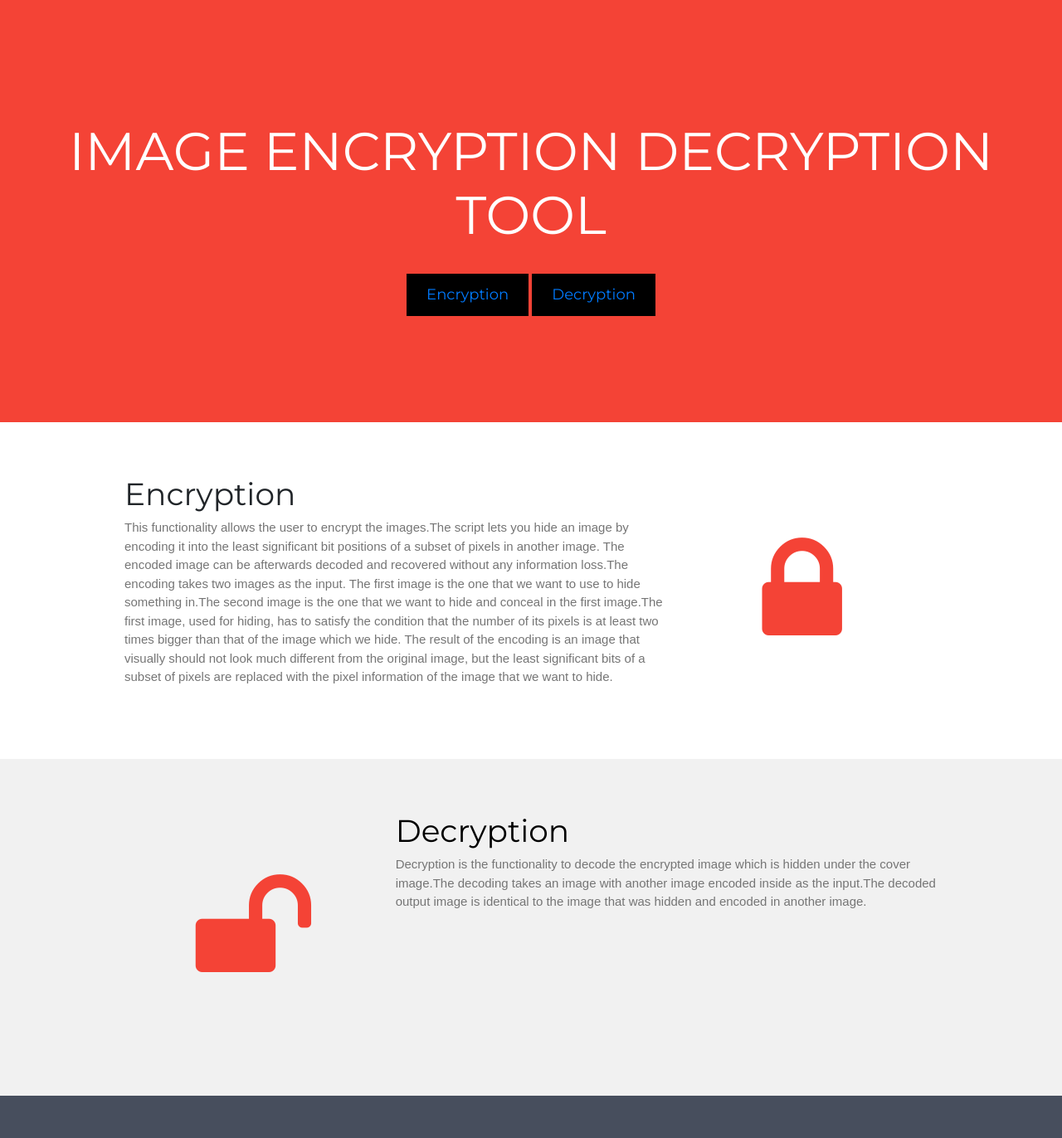
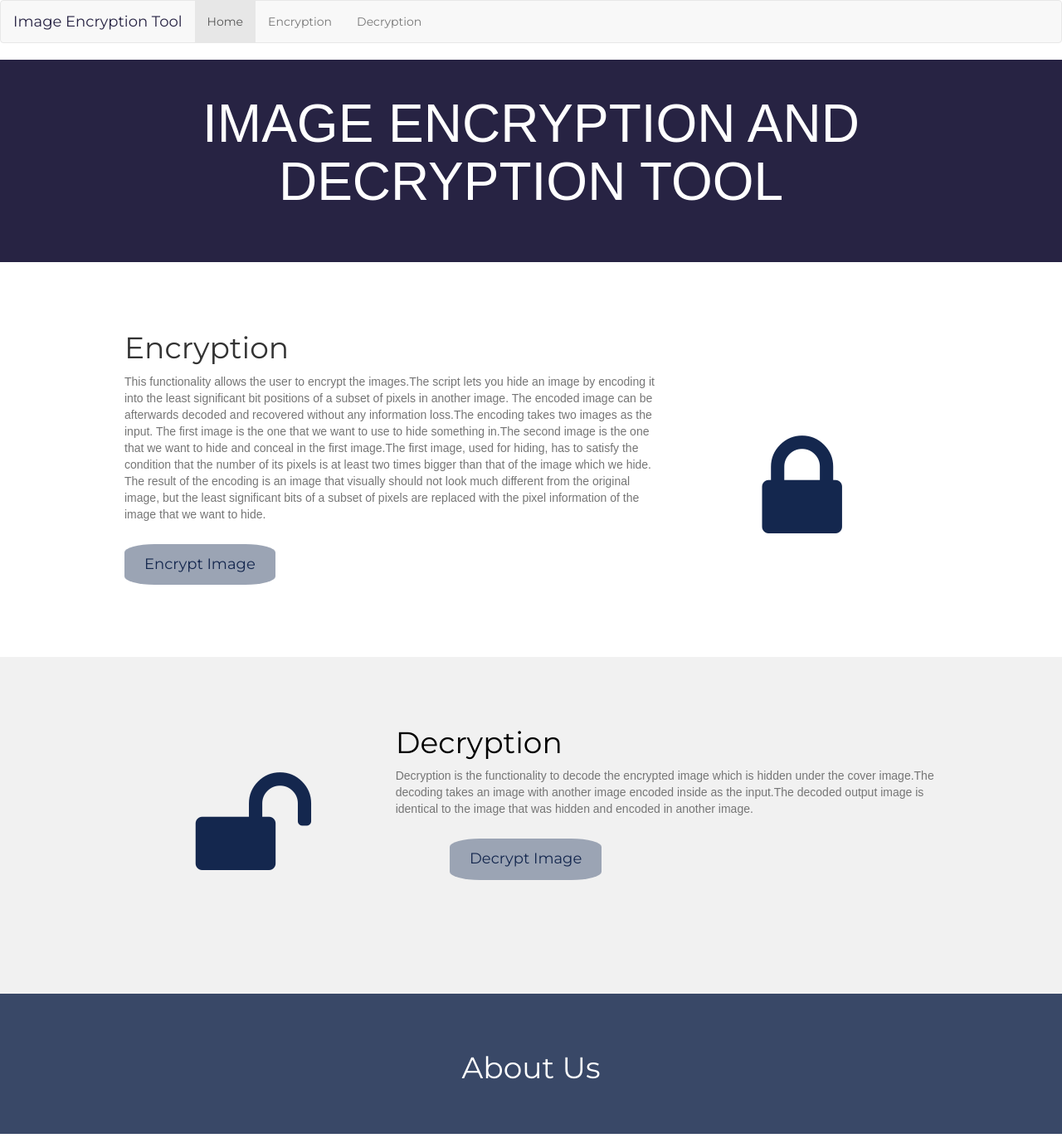
Before and after one commit to JigyassaLamba/Image_Encryption_Tool, a Django app: page / in a window 1280 px wide. Shown: the top 1372 px of the page at 83% size. Run offline with Django 3.2, Linux system fonts and the light colour scheme; some libraries are stand-ins or nearby versions.

Commit message:
Added Encryption UI

```diff
--- a/home/templates/home.html
+++ b/home/templates/home.html
@@ -8,13 +8,18 @@
   <link rel="stylesheet" href="https://fonts.googleapis.com/css?family=Lato">
   <link rel="stylesheet" href="https://fonts.googleapis.com/css?family=Montserrat">
   <link rel="stylesheet" href="https://cdnjs.cloudflare.com/ajax/libs/font-awesome/4.7.0/css/font-awesome.min.css">
-  <link rel="stylesheet" href="https://maxcdn.bootstrapcdn.com/bootstrap/4.5.2/css/bootstrap.min.css">
-  <script src="https://ajax.googleapis.com/ajax/libs/jquery/3.5.1/jquery.min.js"></script>
-  <script src="https://cdnjs.cloudflare.com/ajax/libs/popper.js/1.16.0/umd/popper.min.js"></script>
-  <script src="https://maxcdn.bootstrapcdn.com/bootstrap/4.5.2/js/bootstrap.min.js"></script>
+  <link rel="stylesheet"
+  href="https://maxcdn.bootstrapcdn.com/bootstrap/3.4.0/css/bootstrap.min.css">
+    <script src=
+  "https://ajax.googleapis.com/ajax/libs/jquery/3.4.1/jquery.min.js">
+  </script>
+    <script src=
+  "https://maxcdn.bootstrapcdn.com/bootstrap/3.4.0/js/bootstrap.min.js">
+  </script>
+
   <style>
-  body,h1,h2,h3,h4,h5,h6 {font-family: "Lato", sans-serif}
-  .w3-bar,h1,button {font-family: "Montserrat", sans-serif}
+  body,h1,h2,h3,h4,h5,h6 {font-family: "Belleza", sans-serif}
+  .w3-bar,h1,button,a {font-family: "Montserrat", sans-serif}
   .fa-anchor,.fa-coffee {font-size:200px}
     .carousel-inner img {
     width: 100%;
@@ -50,7 +55,7 @@ html {
 .about-section {
   padding: 50px;
   text-align: center;
-  background-color: #474e5d;
+  background-color: #394867;
   color: white;
 }
 
@@ -65,7 +70,7 @@ html {
 }
 
 .title {
-  color: grey;
+  color: #66FCF1;
 }
 
 
@@ -78,29 +83,40 @@ html {
 </style>
     <title>Home</title>
 </head>
-<body>
+<body style="background-color: 394867;">
+  <nav class="navbar navbar-default">
+    <div class="container-fluid">
+      <div class="navbar-header">
+        <a class="navbar-brand" style="color: #272343;" >Image Encryption Tool</a>
+      </div>
+      <ul class="nav navbar-nav">
+        <li class="active"><a href="/">Home</a></li>
+        <li ><a href="/encryption/">Encryption</a></li>
+        <li><a href='/decryption/'>Decryption</a></li>
+      </ul>
+    </div>
+  </nav>
+    <!-- Header -->
+<header class="w3-container w3-center" style="padding:2% 10%; background-image: linear-gradient(#272343, #272343);">
+  <h3 class="w3-margin w3-jumbo" style="color: white;">IMAGE ENCRYPTION AND DECRYPTION TOOL</h3>
+    <br></header>
 
-    <!-- Header -->
-<header class="w3-container w3-red w3-center" style="padding:128px 16px">
-  <h1 class="w3-margin w3-jumbo">IMAGE ENCRYPTION DECRYPTION TOOL</h1>
-  <button class="w3-button w3-black w3-padding-large w3-large w3-margin-top"><a href="/encryption">Encryption</a></button>
-  <button class="w3-button w3-black w3-padding-large w3-large w3-margin-top"><a href="/decryption">Decryption</a></button>
-</header>
-
-    <div class="w3-row-padding w3-padding-64 w3-container">
+    <div class="w3-row-padding w3-padding-64 w3-container"  >
   <div class="w3-content">
-    <div class="w3-twothird">
-      <h1>Encryption</h1>
+    <h1>Encryption</h1>
+    <div class="w3-twothird" style="color: white;">
       <p class="w3-text-grey">This functionality allows the user to encrypt the images.The script lets you hide an image by encoding it into the least significant bit positions of a subset of pixels in another image. The encoded image can be afterwards decoded and recovered without any information loss.The encoding takes two images as the input. The first image is the one that we want to use to hide something in.The second image is the one that we want to hide and conceal in the first image.The first image, used for hiding, has to satisfy the condition that the number of its pixels is at least two times bigger than that of the image which we hide.
 
 The result of the encoding is an image that visually should not look much different from the original image, but the least significant bits of a subset of pixels are replaced with the pixel information of the image that we want to hide.
 
 
 </p>
+<button class="w3-button w3-black w3-padding-large w3-large w3-margin-top" style="background-image:linear-gradient(#9ba4b4, #9ba4b4) ;border-radius: 20%;margin-right: 50%;"><a href="/encryption" style="color: #14274e;">Encrypt Image</a></button>
+
     </div>
 
     <div class="w3-third w3-center">
-      <i class="fa fa-lock w3-padding-64 w3-text-red" style = "font-size:150px"></i>
+      <i class="fa fa-lock w3-padding-64" style = "font-size:150px; color:   #14274e;"></i>
     </div>
   </div>
 </div>
@@ -109,13 +125,15 @@ The result of the encoding is an image that visually should not look much differ
 <div class="w3-row-padding w3-light-grey w3-padding-64 w3-container">
   <div class="w3-content">
     <div class="w3-third w3-center">
-      <i class="fa fa-unlock w3-padding-64 w3-text-red w3-margin-right" style = "font-size:150px" ></i>
+      <i class="fa fa-unlock w3-padding-64 w3-margin-right" style = "font-size:150px; color:   #14274e;" ></i>
     </div>
 
     <div class="w3-twothird">
       <h1>Decryption</h1>
 
       <p class="w3-text-grey">Decryption is the functionality to decode the encrypted image which is hidden under the cover image.The decoding takes an image with another image encoded inside as the input.The decoded output image is identical to the image that was hidden and encoded in another image.</p>
+      <button class="w3-button w3-black w3-padding-large w3-large w3-margin-top" style="background-image:linear-gradient(#9ba4b4, #9ba4b4) ;border-radius: 20%;margin-left: 10%;"><a href="/decryption"  style="color: #14274e;">Decrypt Image</a></button>
+
     </div>
   </div>
 </div>
@@ -125,52 +143,33 @@ The result of the encoding is an image that visually should not look much differ
 </div>
 <div class="row">
   <div class="column">
-    <div class="card">
-      <img src="media/aboutus/anina.jpg" alt="Jane" style="width:100%">
-      <div class="container">
-        <h2>Anina Pillai</h2>
-        <p class="title">1811034 | TY Comps A</p>
-        <p>anina.pillai@somaiya.edu</p>
-
-      </div>
+    <div style="height: 50%; width: 50%;margin-left: 50%; margin-top: 10%;">
+      <figure style="display: inline-block;text-align: center;">
+      <img src="media/aboutus/anina.jpg" alt="Jane" style="width:100px;height: 100px; border-radius: 50%;object-fit: cover;">
+      <figcaption style="margin: 5%;">Anina Pillai<br> anina.pillai@somaiya.edu</figcaption>
+    </figure>
     </div>
   </div>
 
   <div class="column">
-    <div class="card">
-      <img src="media/aboutus/final.jpg" alt="Mike" style="width:100%">
-      <div class="container">
-        <h2>Jigyassa Lamba</h2>
-        <p class="title">1811020 | TY Comps A</p>
-        <p>jigyassa.l@soamiya.edu</p>
-      </div>
+    <div style="height:50%; width: 50%; margin-top: 10%; margin-left: 20%; margin-right: 20%;">
+      <figure style="display: inline-block;text-align: center;">
+      <img src="media/aboutus/final.jpg" alt="Mike" style="width:100px;height: 100px; border-radius: 50%;object-fit: cover;">
+      <figcaption style="margin: 5%;">Jigyassa Lamba jigyassa.l@somaiya.edu</figcaption>
+    </figure>
     </div>
   </div>
 
   <div class="column">
-    <div class="card">
-      <img src="media/aboutus/aaditya.jpg" alt="John" style="width:100%">
-      <div class="container">
-        <h2>Aaditya Mahadevan</h2>
-        <p class="title">1811022 | TY Comps A</p>
-        <p>a.mahadevan@somaiya.edu</p>
-      </div>
+    <div style="height: 50%; width: 50%;margin-right: 50%; margin-top: 10%;">
+    <figure style="display: inline-block;text-align: center;">
+      <img src="media/aboutus/aaditya.jpg" alt="John" style="width:100px;height: 100px; border-radius: 50%;object-fit: scale-down;">
+      <figcaption style="margin: 5%;">Aaditya Mahadevan a.mahadevan@somaiya.edu</figcaption>
+    </figure>
     </div>
   </div>
 </div>
-
-<!-- Footer -->
-<footer class="w3-container w3-padding-64 w3-center w3-opacity">
-  <div class="w3-xlarge w3-padding-32">
-    <i class="fa fa-facebook-official w3-hover-opacity"></i>
-    <i class="fa fa-instagram w3-hover-opacity"></i>
-    <i class="fa fa-snapchat w3-hover-opacity"></i>
-    <i class="fa fa-pinterest-p w3-hover-opacity"></i>
-    <i class="fa fa-twitter w3-hover-opacity"></i>
-    <i class="fa fa-linkedin w3-hover-opacity"></i>
- </div>
-</footer>
-
+<br><br>
 <script>
 // Used to toggle the menu on small screens when clicking on the menu button
 function myFunction() {
```
Also changed, not shown: encryption/templates/encryption.html (+37 -17 lines), encryption/templates/encryptionresult.html (+54 -12 lines).
